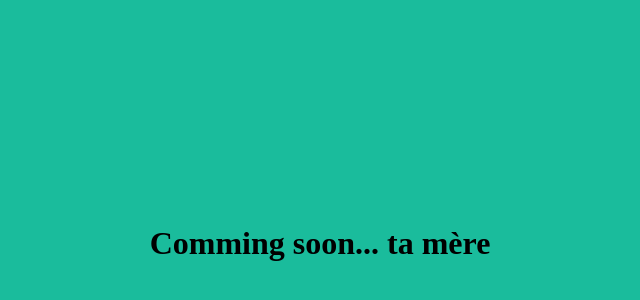
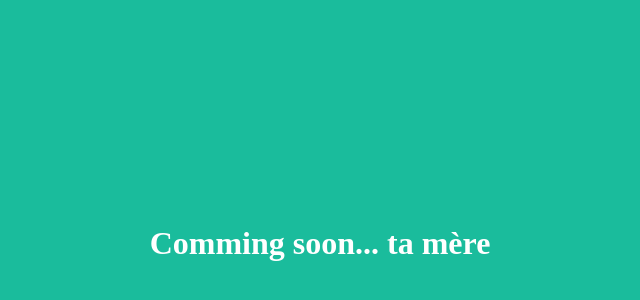
Before and after one commit to ValerioCann/Test_Git_1, a plain HTML site: page index.html in a window 1280 px wide. Shown: the part 36-336 px from the top of the page, without its empty margins (320-960 px from the left). Drawn offline with Linux system fonts and the light colour scheme.

Commit message:
Titre en blanc

```diff
--- a/index.html
+++ b/index.html
@@ -6,6 +6,6 @@
 		<title></title>
 	</head>
 	<body style="background-color: #1abc9c">
-		<h1 style="padding-top: 20%; padding-bottom: 20%; text-align: center;">Comming soon... ta mère</h1>
+		<h1 style="padding-top: 20%; padding-bottom: 20%; text-align: center; color: #FFFFFF">Comming soon... ta mère</h1>
 	</body>
 <html>
```
